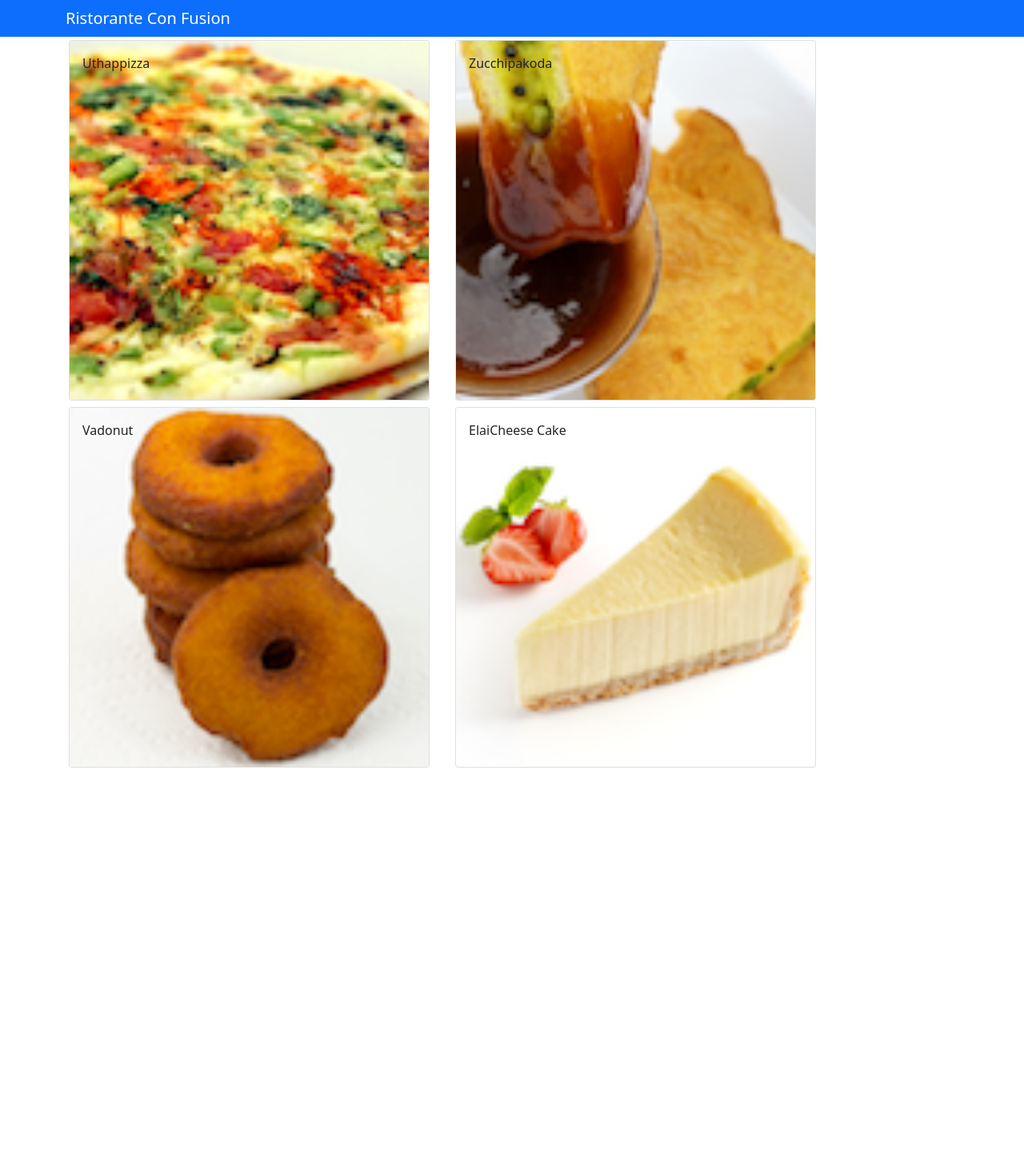
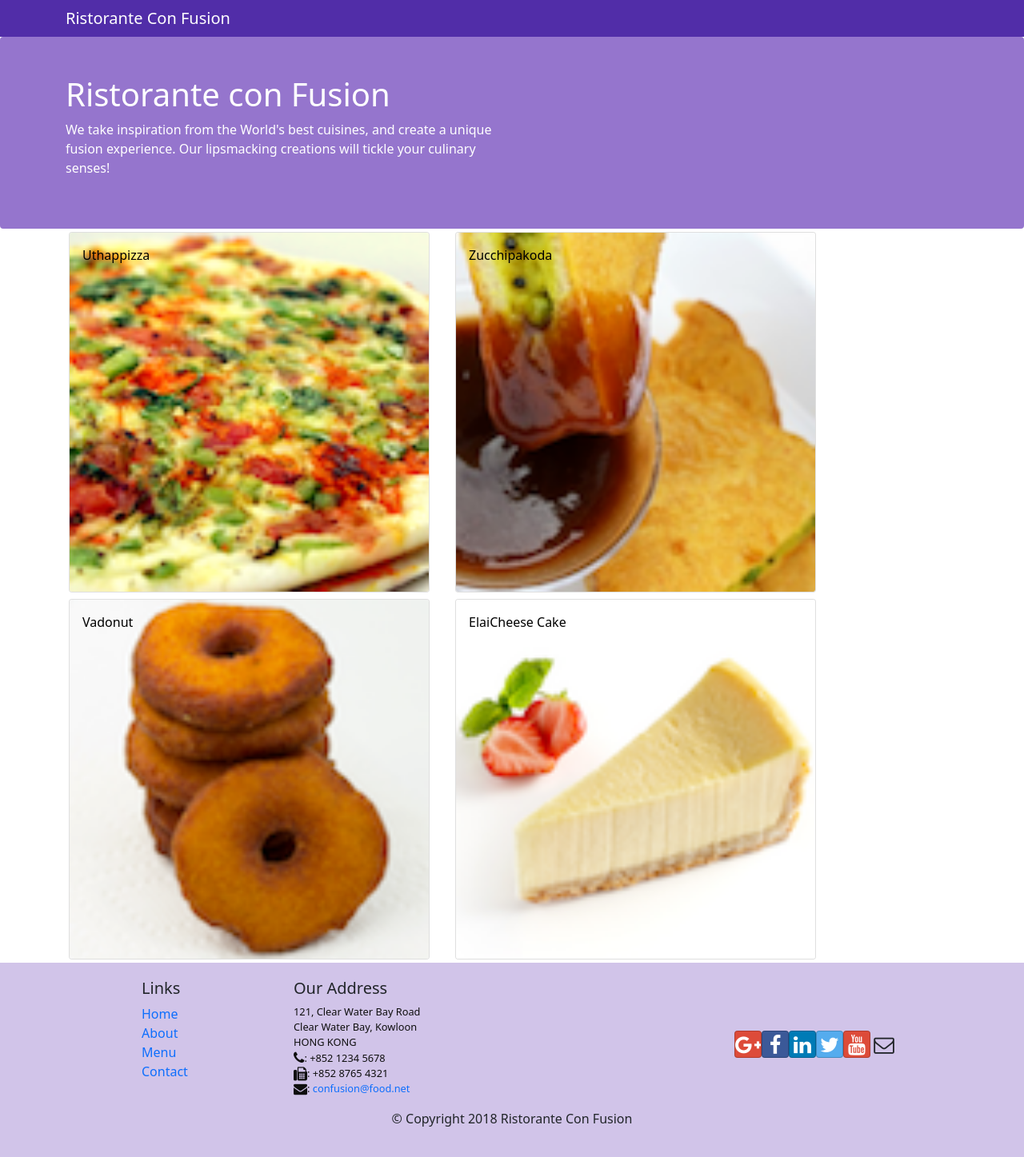
Before and after one commit to sagniKdas53/FrontEnd-UIReact, a React (Create React App) app: page / in a window 1280 px wide. Shown: the whole page at 80% size. Before the commit the page ends 964 px from the top, so only its background shows below. Built offline with nearby package versions, Linux system fonts and the light colour scheme.

Commit message:
before adding router

```diff
--- a/package.json
+++ b/package.json
@@ -3,10 +3,13 @@
   "version": "0.1.0",
   "private": true,
   "dependencies": {
+    "@fortawesome/fontawesome-free": "^5.15.4",
     "bootstrap": "^5.1.3",
+    "bootstrap-social": "^5.1.1",
     "react": "^17.0.2",
     "react-dom": "^17.0.2",
-    "react-scripts": "^4.0.3",
+    "react-router-dom": "^6.1.1",
+    "react-scripts": "^5.0.0",
     "reactstrap": "^9.0.1"
   },
   "scripts": {
--- /dev/null
+++ b/src/App.css
@@ -0,0 +1,43 @@
+.row-header{
+    margin:0px auto;
+    padding:0px auto;
+}
+
+.row-content {
+    margin:0px auto;
+    padding: 50px 0px 50px 0px;
+    border-bottom: 1px ridge;
+    min-height:400px;
+}
+
+.footer{
+    background-color: #D1C4E9;
+    margin:0px auto;
+    padding: 20px 0px 20px 0px;
+}
+
+#jumbotron {
+    padding:70px 30px 70px 30px;
+    margin:0px auto;
+    background: #9575CD !important;
+    color:floralwhite;
+}
+
+address{
+    font-size:80%;
+    margin:0px;
+    color:#0f0f0f;
+}
+
+.navbar-dark {
+    background-color: #512DA8;
+}
+
+a:hover, a:visited, a:link, a:active
+{
+    text-decoration: none;
+}
+
+.card-title{
+    color: #000;
+}
--- a/src/App.js
+++ b/src/App.js
@@ -1,5 +1,6 @@
 import React, { Component } from 'react';
 import Main from './components/MainComponent';
+import './App.css';
 
 class App extends Component {
 
--- /dev/null
+++ b/src/components/FooterComponent.js
@@ -0,0 +1,50 @@
+import React from 'react';
+
+function Footer(props) {
+    return(
+    <div className="footer">
+        <div className="container">
+            <div className="row justify-content-center">
+                <div className="col-4 offset-1 col-sm-2">
+                    <h5>Links</h5>
+                    <ul className="list-unstyled">
+                        <li><a href="index.html">Home</a></li>
+                        <li><a href="index.html">About</a></li>
+                        <li><a href="index.html">Menu</a></li>
+                        <li><a href="contactus.html">Contact</a></li>
+                    </ul>
+                </div>
+                <div className="col-7 col-sm-5">
+                    <h5>Our Address</h5>
+                    <address>
+		              121, Clear Water Bay Road<br />
+		              Clear Water Bay, Kowloon<br />
+		              HONG KONG<br />
+		              <i className="fa fa-phone fa-lg"></i>: +852 1234 5678<br />
+		              <i className="fa fa-fax fa-lg"></i>: +852 8765 4321<br />
+		              <i className="fa fa-envelope fa-lg"></i>: <a href="mailto:confusion@food.net">
+                         confusion@food.net</a>
+                    </address>
+                </div>
+                <div className="col-12 col-sm-4 align-self-center">
+                    <div className="text-center">
+                        <a className="btn btn-social-icon btn-google" href="http://google.com/+"><i className="fa fa-google-plus"></i></a>
+                        <a className="btn btn-social-icon btn-facebook" href="http://www.facebook.com/profile.php?id="><i className="fa fa-facebook"></i></a>
+                        <a className="btn btn-social-icon btn-linkedin" href="http://www.linkedin.com/in/"><i className="fa fa-linkedin"></i></a>
+                        <a className="btn btn-social-icon btn-twitter" href="http://twitter.com/"><i className="fa fa-twitter"></i></a>
+                        <a className="btn btn-social-icon btn-google" href="http://youtube.com/"><i className="fa fa-youtube"></i></a>
+                        <a className="btn btn-social-icon" href="mailto:"><i className="fa fa-envelope-o"></i></a>
+                    </div>
+                </div>
+            </div>
+            <div className="row justify-content-center">
+                <div className="col-auto">
+                    <p>© Copyright 2018 Ristorante Con Fusion</p>
+                </div>
+            </div>
+        </div>
+    </div>
+    )
+}
+
+export default Footer;
--- /dev/null
+++ b/src/components/HeaderComponent.js
@@ -0,0 +1,28 @@
+import React, { Component } from 'react';
+import { Navbar, NavbarBrand } from 'reactstrap';
+
+class Header extends Component {
+  render() {
+    return(
+    <React.Fragment>
+      <Navbar dark>
+        <div className="container">
+            <NavbarBrand href="/">Ristorante Con Fusion</NavbarBrand>
+        </div>
+      </Navbar>
+      <div className="p-5 text-white rounded jumbotron" id="jumbotron">
+           <div className="container">
+               <div className="row row-header">
+                   <div className="col-12 col-sm-6">
+                       <h1>Ristorante con Fusion</h1>
+                       <p>We take inspiration from the World's best cuisines, and create a unique fusion experience. Our lipsmacking creations will tickle your culinary senses!</p>
+                   </div>
+               </div>
+           </div>
+       </div>
+    </React.Fragment>
+    );
+  }
+}
+
+export default Header;
--- a/src/components/MainComponent.js
+++ b/src/components/MainComponent.js
@@ -1,7 +1,8 @@
 import React, { Component } from 'react';
-import { Navbar, NavbarBrand } from 'reactstrap';
 import Menu from './MenuComponent';
 import DishDetail from './DishdetailComponent';
+import Header from './HeaderComponent';
+import Footer from './FooterComponent';
 import { DISHES } from '../shared/dishes';
 
 class Main extends Component {
@@ -14,7 +15,6 @@
     };
   }
 
-
   onDishSelect(dishId) {
     this.setState({ selectedDish: dishId });
   }
@@ -22,13 +22,10 @@
   render() {
     return (
       <div>
-        <Navbar dark color="primary">
-          <div className="container">
-            <NavbarBrand href="/">Ristorante Con Fusion</NavbarBrand>
-          </div>
-        </Navbar>
+        <Header />
         <Menu dishes={this.state.dishes} onClick={(dishId) => this.onDishSelect(dishId)} />
         <DishDetail dish={this.state.dishes.filter((dish) => dish.id === this.state.selectedDish)[0]} />
+        <Footer />
       </div>
     );
   }
--- a/src/index.js
+++ b/src/index.js
@@ -3,7 +3,9 @@
 import './index.css';
 import App from './App';
 import * as serviceWorker from './serviceWorker';
-import '../node_modules/bootstrap/dist/css/bootstrap.min.css'
+import 'bootstrap/dist/css/bootstrap.min.css'
+import 'font-awesome/css/font-awesome.css';
+import 'bootstrap-social/bootstrap-social.css';
 
 ReactDOM.render(<App />, document.getElementById('root'));
 
```
Also changed, not shown: 1 other file (tests, documents, lock files or other folders).
